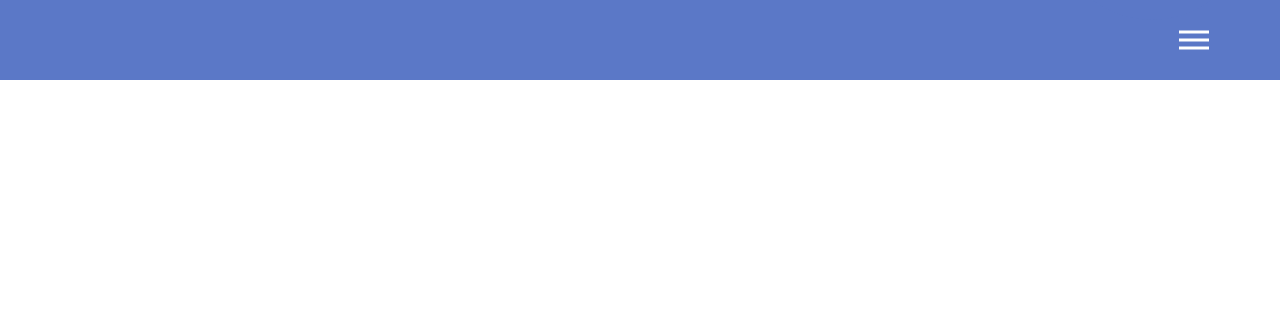
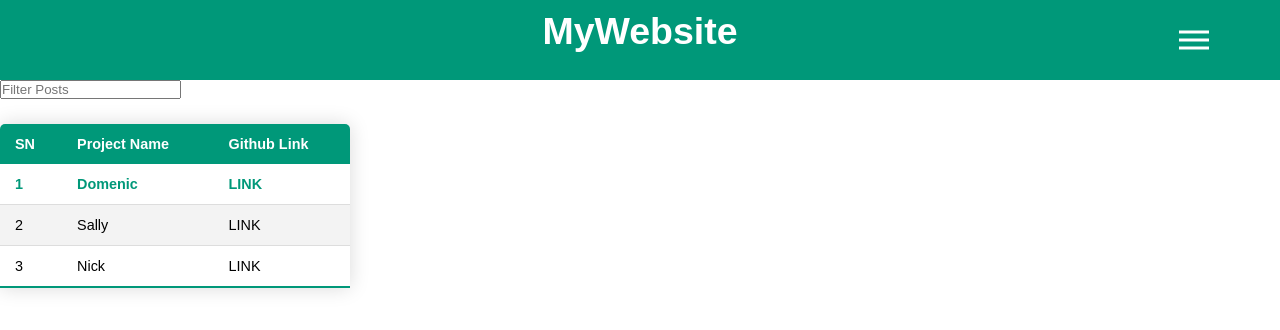
Before and after one commit to sathwiks-code/MyWebsite, a plain HTML site: page project/index.html in a window 1280 px wide. Drawn offline with Linux system fonts and the light colour scheme.

Commit message:
Search Bar and Table Added

```diff
--- a/project/style.css
+++ b/project/css/navBar.css
@@ -1,16 +1,26 @@
-* {
-  margin: 0;
-  padding: 0;
-  box-sizing: border-box;
-}
+/*Tags*/
 
-body {
-  font-family: sans-serif;
+nav {
+  height: 10vh;
+  background: #009879;
 }
 
 nav {
-  height: 10vh;
-  background: #5b78c7;
+  position: relative;
+}
+
+/*Classes*/
+
+.nav-title {
+  display: flex;
+  justify-content: center;
+  align-items: center;
+}
+
+.nav-text {
+  margin-top: 10px;
+  font-size: 25px;
+  color: white;
 }
 
 .nav-links {
@@ -36,10 +46,6 @@ nav {
   margin: 5px;
 }
 
-nav {
-  position: relative;
-}
-
 .hamburger {
   position: absolute;
   cursor: pointer;
@@ -51,18 +57,18 @@ nav {
 
 .nav-links {
   position: fixed;
-  background: #5b78c7;
+  background: #009879;
   height: 100vh;
   width: 100%;
   flex-direction: column;
-  clip-path: circle(100px at 90% -10%);
-  -webkit-clip-path: circle(100px at 90% -10%);
+  clip-path: circle(100px at 90% -20%);
+  -webkit-clip-path: circle(100px at 90% -20%);
   transition: all 1s ease-out;
   pointer-events: none;
 }
 .nav-links.open {
-  clip-path: circle(2030px at 90% -10%);
-  -webkit-clip-path: circle(2030 at 90% -10%);
+  clip-path: circle(2055px at 90% -20%);
+  -webkit-clip-path: circle(2055 at 90% -20%);
   pointer-events: all;
 }
 .landing {
--- /dev/null
+++ b/project/css/searchTable.css
@@ -0,0 +1,43 @@
+.content-table {
+    border-collapse: collapse;
+    margin: 25px 0;
+    font-size: 0.9em;
+    min-width: 350px;
+    border-radius: 5px 5px 0 0;
+    overflow: hidden;
+    box-shadow: 0 0 20px rgba(0, 0, 0, 0.15);
+}
+
+.content-table thead tr {
+    background-color: #009879;
+    color: #fff;
+    text-align: left;
+    font-weight: bold;
+}
+
+.content-table th,
+.content-table td {
+    padding: 12px 15px;
+}
+
+.content-table tbody tr {
+    border-bottom: 1px solid #ddd;
+}
+
+.content-table tbody tr:nth-of-type(even){
+    background-color: #f3f3f3;
+}
+
+.content-table tbody tr:last-of-type {
+    border-bottom: 2px solid #009879;
+}
+
+.content-table tbody tr.active-row {
+    font-weight: bold;
+    color: #009879;
+}
+
+.content-table tbody tr.active-row a{
+    font-weight: bold;
+    color: #009879;
+}
--- /dev/null
+++ b/project/css/style.css
@@ -0,0 +1,34 @@
+/*Tags*/
+
+* {
+  margin: 0;
+  padding: 0;
+  box-sizing: border-box;
+}
+
+body {
+  font-family: sans-serif;
+}
+
+a {
+  text-decoration: none;
+  color: black;
+}
+
+/*Classes*/
+  .mywebsite-list {
+    margin: 5px;
+    display: flex;
+    justify-content: center;
+    text-align: center;
+    list-style-type: none;
+  }
+  .search-results {
+    margin: 5px;
+    display: flex;
+    justify-content: center;
+    text-align: center;
+    list-style-type: none;
+  }
+
+/*Id*/
--- a/project/index.html
+++ b/project/index.html
@@ -4,11 +4,16 @@
     <meta charset="UTF-8" />
     <meta http-equiv="X-UA-Compatible" content="IE=edge" />
     <meta name="viewport" content="width=device-width, initial-scale=1.0" />
-    <link rel="stylesheet" href="./style.css" />
+    <link rel="stylesheet" href="./css/style.css">
+    <link rel="stylesheet" href="./css/navBar.css" />
+    <link rel="stylesheet" href="./css/searchTable.css">
     <title>My Website</title>
   </head>
   <body>
     <nav>
+      <div class="nav-title">
+        <h1 class="nav-text"><header><h1>MyWebsite</h1></header></h1>
+      </div>
       <div class="hamburger">
         <div class="Line"></div>
         <div class="Line"></div>
@@ -20,6 +25,41 @@
         <li class="list-link"><a class="link" href="#">Projects</a></li>
       </ul>
     </nav>
-    <script src="./src/main.js"></script>
+
+    <main>
+        <div class="container">
+          <div class="filter-post">
+              <input type="text" id="filter" placeholder="Filter Posts">
+          </div>
+
+          <table class="content-table" id="tableRecord">
+            <thead>
+              <tr>
+                <th>SN</th>
+                <th>Project Name</th>
+                <th>Github Link</th>
+              </tr>
+            </thead>
+            <tbody>
+              <tr class="active-row">
+                <td>1</td>
+                <td>Domenic</td>
+                <td><a href="#">LINK</a></td>
+              </tr>
+              <tr>
+                <td>2</td>
+                <td>Sally</td>
+                <td><a href="#">LINK</a></td>
+              </tr>
+              <tr>
+                <td>3</td>
+                <td>Nick</td>
+                <td><a href="#">LINK</a></td>
+              </tr>
+            </tbody>
+          </table>
+      </div>
+    </main>
+    <script type="module" src="./src/main.js"></script>
   </body>
 </html>
--- a/project/src/main.js
+++ b/project/src/main.js
@@ -1,11 +1,16 @@
-const hamburger = document.querySelector('.hamburger')
-const navLinks = document.querySelector('.nav-links')
-const links = document.querySelectorAll('.nav-links li')
+import navBar from "./navBar.js";
+import searchTable from "./searchTable.js";
 
+const hamburger = document.querySelector(".hamburger");
+const navLinks = document.querySelector(".nav-links");
+const links = document.querySelectorAll(".nav-links li");
 
-hamburger.addEventListener('click', () => {
-    navLinks.classList.toggle('open')
-    links.forEach(link => {
-        link.classList.toggle('fade')
-    })
+const filterBtn = document.getElementById('filter');
+const tableRecord = document.getElementById('tableRecord');
+
+navBar(hamburger, navLinks, links);
+
+filterBtn.addEventListener('keyup', () => {
+    let filter = filterBtn.value.toUpperCase();
+    searchTable(filter, tableRecord);
 })
--- /dev/null
+++ b/project/src/navBar.js
@@ -0,0 +1,12 @@
+// const hamburger = document.querySelector(".hamburger");
+// const navLinks = document.querySelector(".nav-links");
+// const links = document.querySelectorAll(".nav-links li");
+
+export default function navBar(hamburger, navLinks, links) {
+  hamburger.addEventListener("click", () => {
+    navLinks.classList.toggle("open");
+    links.forEach((link) => {
+      link.classList.toggle("fade");
+    });
+  });
+}
--- /dev/null
+++ b/project/src/searchTable.js
@@ -0,0 +1,21 @@
+export default function searchTable(filter, tableRecord) {
+  // let filter = document.getElementById('filter').value.toUpperCase();
+
+  // let tableRecord = document.getElementById('tableRecord');
+
+  let tr = tableRecord.getElementsByTagName("tr");
+
+  for (let i = 0; i < tr.length; i++) {
+    let td = tr[i].getElementsByTagName("td")[1];
+
+    if (td) {
+      let textValue = td.textContent || td.innerHTML;
+
+      if (textValue.toUpperCase().indexOf(filter) > -1) {
+        tr[i].style.display = "";
+      } else {
+        tr[i].style.display = "none";
+      }
+    }
+  }
+}
```
